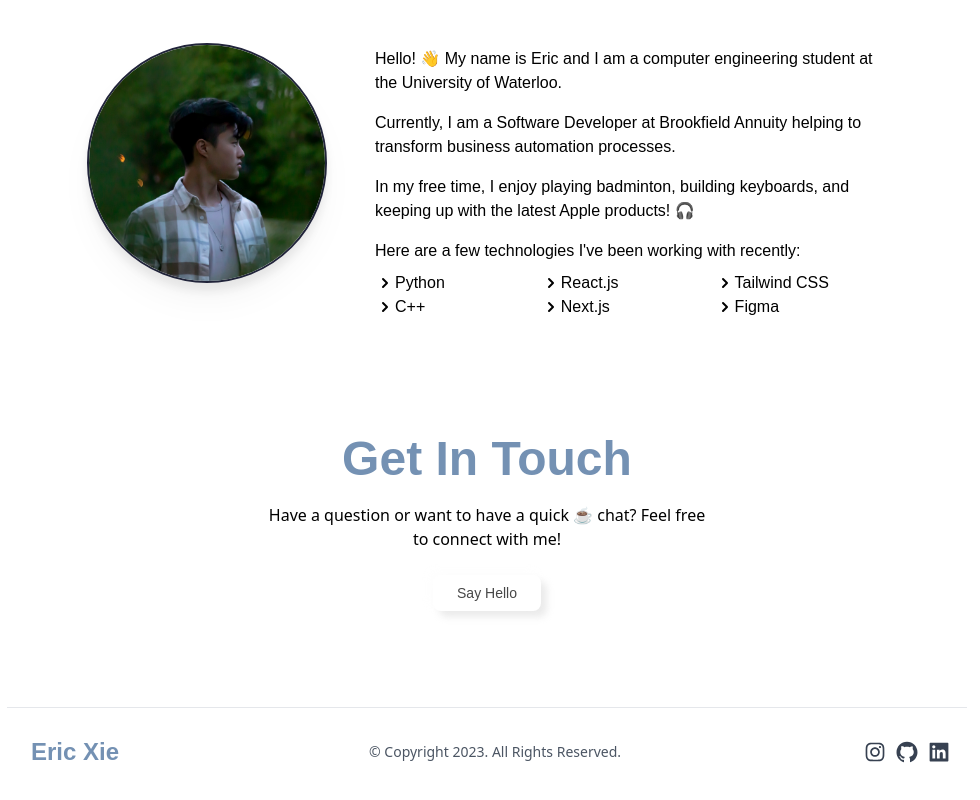
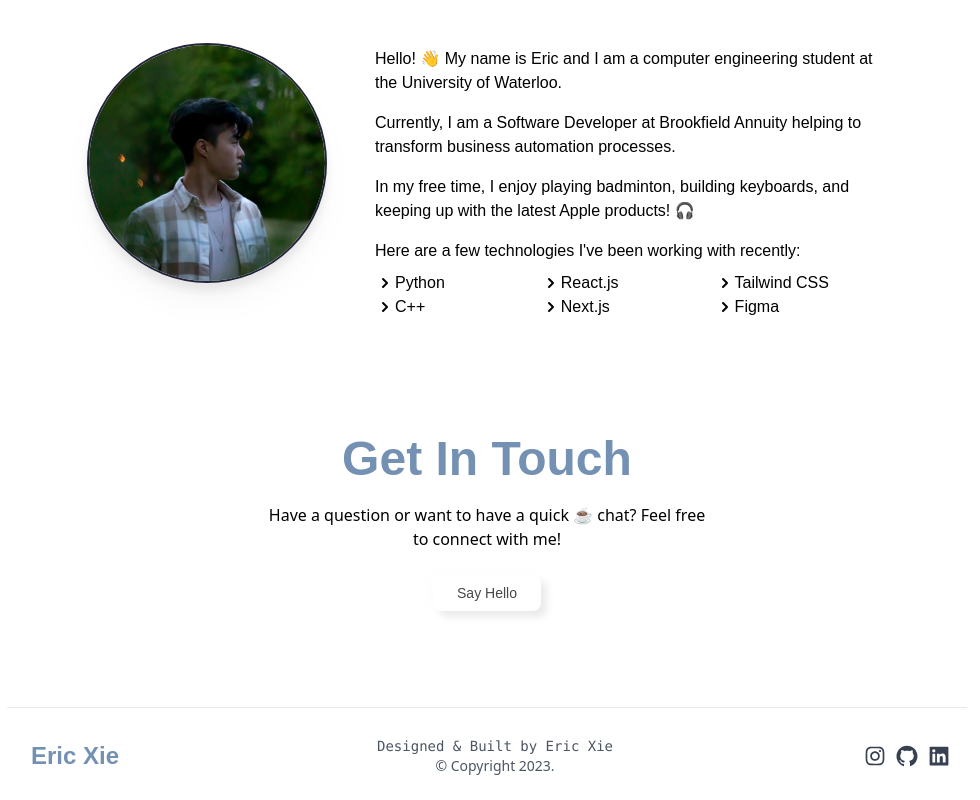
Before and after one commit to ericcxie/personal-website, a Next.js app: page / in a window 1280 px wide. Shown: the part 2195-2995 px from the top of the page, without its empty margins (153-1133 px from the left). Built offline with nearby package versions, Linux system fonts and the light colour scheme.

Commit message:
Updated footer text

```diff
--- a/components/navigation/footer.js
+++ b/components/navigation/footer.js
@@ -6,13 +6,13 @@ export default function Footer() {
             <hr class="my-1 h-px bg-gray-200 border-0 dark:bg-gray-700"/>
             <div class="container flex flex-col items-center justify-between p-6 mx-auto space-y-3 sm:space-y-0 sm:flex-row">
             <button onClick={() => {window.scrollTo({top: 0, behavior: 'smooth', duration: 100})}}>
-                <h1 class="text-2xl font-bold font-poppins text-theme transition-colors duration-300 hover:text-dark bg-clip-text dark:text-transparent dark:bg-gradient-to-r dark:from-[#3a7bd5] dark:to-[#2997c5]">
+                <h1 class="text-2xl -my-1 font-bold font-poppins text-theme transition-colors duration-300 hover:text-dark bg-clip-text dark:text-transparent dark:bg-gradient-to-r dark:from-[#3a7bd5] dark:to-[#2997c5]">
                         Eric Xie</h1>
             </button>
-
-
-                <p class="text-sm text-gray-600 dark:text-gray-300">© Copyright 2023. All Rights Reserved.</p>
-
+            <div className='flex flex-col items-center'>
+                <a href="https://github.com/ericcxie/personal-website"><p className="font-mono text-sm text-gray-600 dark:text-gray-300 hover:text-theme dark:hover:bg-clip-text hover:dark:text-transparent hover:dark:bg-gradient-to-r hover:dark:from-blue-500 hover:dark:to-purple-600">Designed & Built by Eric Xie</p></a>
+                <p className="text-sm text-gray-600 dark:text-gray-300 ">© Copyright 2023.</p>
+            </div>
                 <div class="flex -mx-2 text-gray-700 text-2xl gap-2 dark:text-white">
                     <a className='transition ease-in-out delay-100 md:hover:-translate-y-1 hover:text-[#c13584]' href="https://www.instagram.com/ericcxie/"><AiOutlineInstagram/></a>
                     <a className='transition ease-in-out delay-100 md:hover:-translate-y-1 hover:text-[#6e5494]' href="https://github.com/ericcxie"><AiFillGithub/></a>
--- a/components/sections/projects.js
+++ b/components/sections/projects.js
@@ -18,8 +18,8 @@ export default function Projects() {
                 Projects
             </h1>
             {/* first card */}
-            <div data-aos="fade-up" data-aos-once className="mt-3 grid grid-cols-1 gap-8 md:grid-cols-2 lg:grid-cols-3">
-                <div className="relative group">
+            <div className="mt-3 grid grid-cols-1 gap-8 md:grid-cols-2 lg:grid-cols-3">
+                <div data-aos="fade-up" data-aos-once data-aos-delay='200' className="relative group">
                     <div className="hidden dark:inline absolute -inset-0.5 bg-gradient-to-r from-[#4B8BBE] to-[#FFD43B] rounded-lg blur opacity-75 group-hover:opacity-100 transition duration-1000 group-hover:duration-200 delay-100 hover:-translate-y-1"></div>
                     <a className="dark:bg-darkmode min-h-full relative block overflow-hidden rounded-lg shadow-light-button dark:shadow-none active:shadow-inner hover:border-b-0 p-8 hover:shadow-lg transition ease-in-out delay-100 hover:-translate-y-1 dark:text-white">
                         <div className='flex gap-3'>
@@ -57,7 +57,7 @@ export default function Projects() {
                     </a>
                 </div>
                 {/* second card */}
-                <div className="relative group">
+                <div data-aos="fade-up" data-aos-once data-aos-delay='400' className="relative group">
                     <div className="hidden dark:inline absolute -inset-0.5 bg-gradient-to-r from-[#4B8BBE] to-[#88dded] rounded-lg blur opacity-75 group-hover:opacity-100 transition duration-1000 group-hover:duration-200 delay-100 hover:-translate-y-1"></div>
                     <a className="dark:bg-darkmode min-h-full relative block overflow-hidden rounded-lg shadow-light-button dark:shadow-none active:shadow-inner hover:border-b-0 p-8 hover:shadow-lg transition ease-in-out delay-100 hover:-translate-y-1 dark:text-white">
                         <FaReact className='text-4xl mb-3'/>
@@ -91,7 +91,7 @@ export default function Projects() {
                     </a>
                 </div>
                 {/* third card */}
-                <div className="relative group">
+                <div data-aos="fade-up" data-aos-once data-aos-delay='600' className="relative group">
                     <div className="hidden dark:inline absolute -inset-0.5 bg-gradient-to-r from-theme to-purple-600 rounded-lg blur opacity-75 group-hover:opacity-100 transition duration-1000 group-hover:duration-200 delay-100 hover:-translate-y-1"></div>
                     <a className="dark:bg-darkmode min-h-full relative block overflow-hidden rounded-lg shadow-light-button dark:shadow-none active:shadow-inner hover:border-b-0 p-8 hover:shadow-lg transition ease-in-out delay-100 hover:-translate-y-1 dark:text-white">
                         <div className='flex gap-3'>
```
